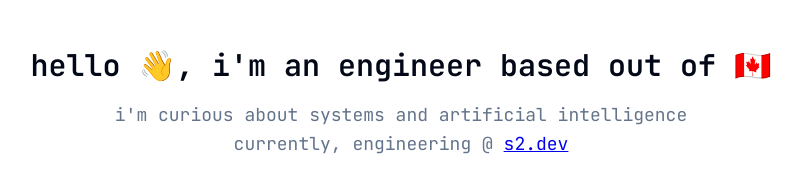
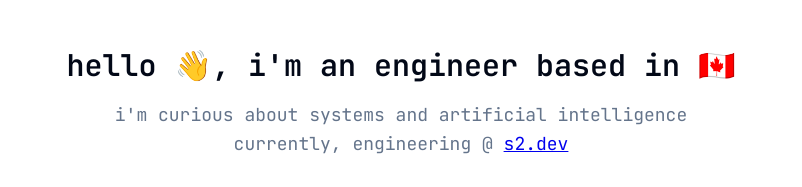
Before and after one commit to quettabit/quettabit.github.io, a plain HTML site: page index.html in a window 1280 px wide. Shown: the part 439-626 px from the top of the page, without its empty margins (239-1041 px from the left). Drawn offline with Linux system fonts and the light colour scheme.

Commit message:
based out of -> based in

```diff
--- a/index.html
+++ b/index.html
@@ -163,7 +163,7 @@
 
     <!-- Intro Section -->
     <div class="intro-section">
-      <h1>hello 👋, i'm an engineer based out of 🇨🇦</h1>
+      <h1>hello 👋, i'm an engineer based in 🇨🇦</h1>
       <p>
         i'm curious about systems and artificial intelligence
       </p>
```
